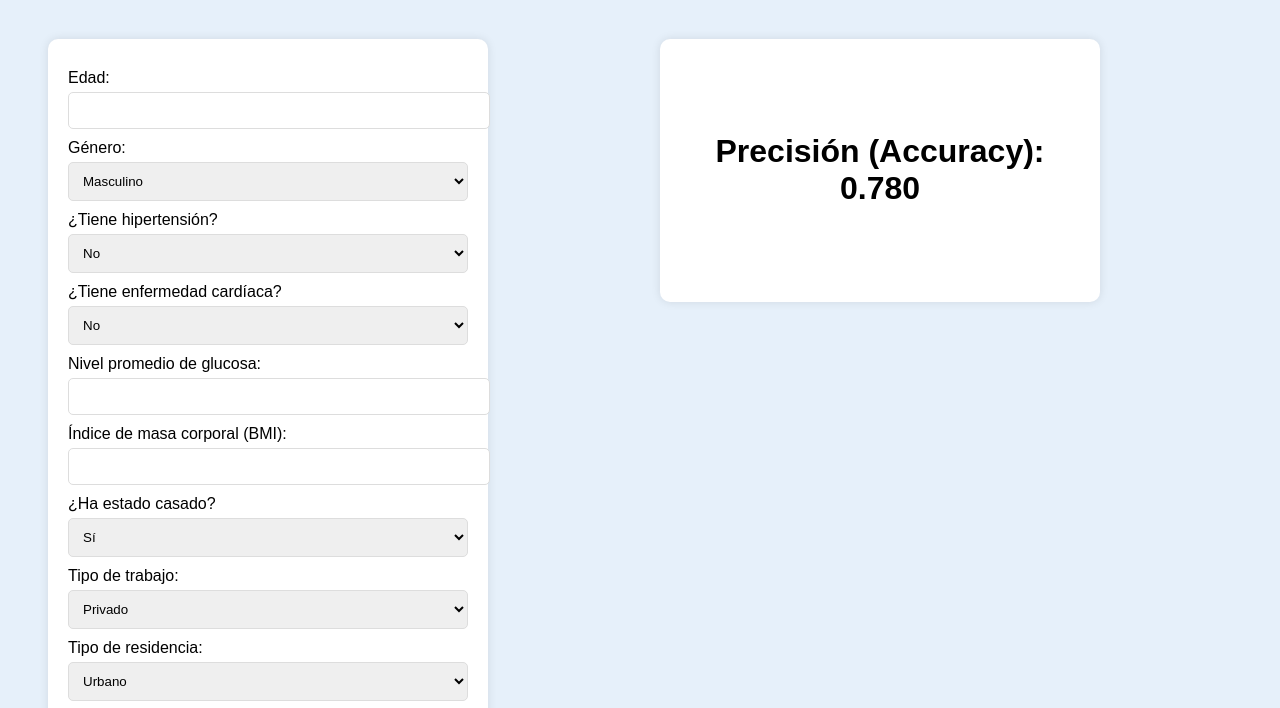
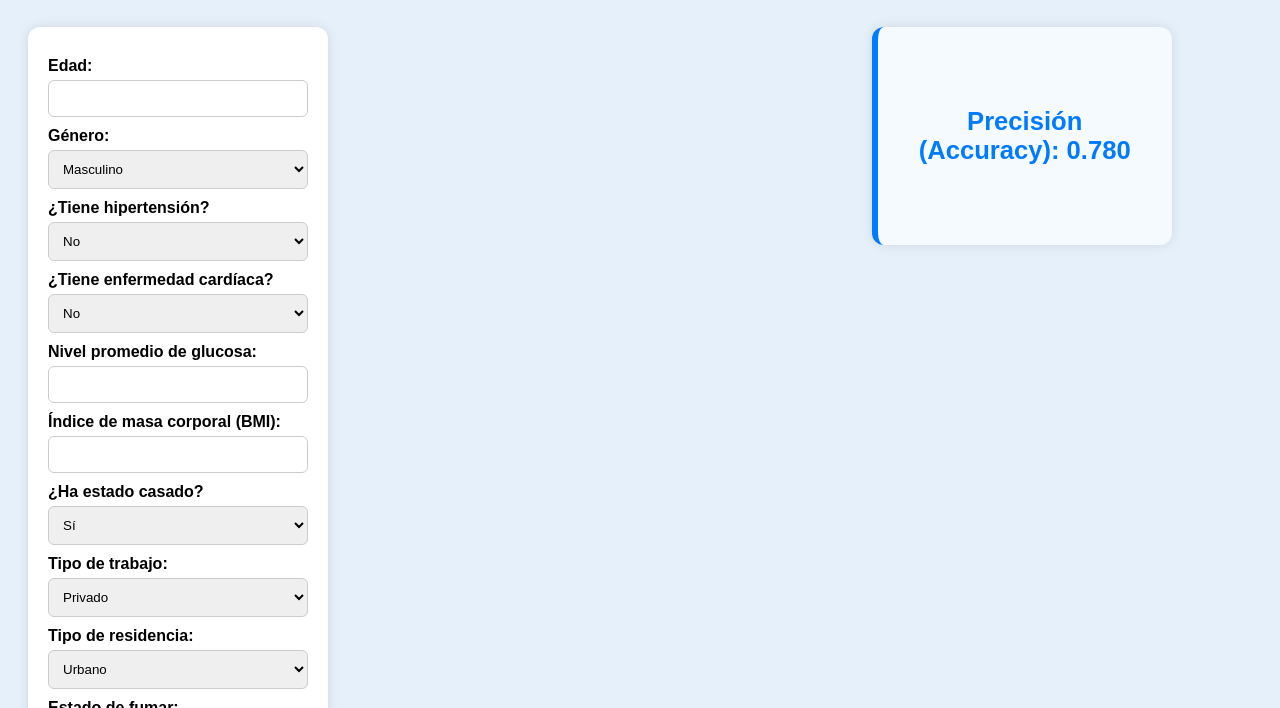
Before and after one commit to AnibalLopez0/CID, a plain HTML site: page index.html in a window 1280 px wide. Shown: the part 89-797 px from the top of the page. Drawn offline with Linux system fonts and the light colour scheme.

Commit message:
Update style.css

```diff
--- a/style.css
+++ b/style.css
@@ -6,7 +6,9 @@ body {
 
   h1 {
     color: #333;
+    display: block;
     text-align: center;
+    margin-bottom: 30px;
   }
 
   .contenedor {
@@ -14,64 +16,58 @@ h1 {
     flex-direction: row;
     justify-content: space-between;
     align-items: flex-start;
-  gap: 40px;
-  padding: 20px;
+    gap: 20px;
+    flex-wrap: wrap;
   }
 
-/* Columna izquierda */
-.columna-izquierda {
-  flex: 1;
-}
-
-/* Columna derecha */
-.columna-derecha {
-  flex: 1;
-  display: flex;
-  flex-direction: column;
-  gap: 20px;
+  form, #resultado, #R2 {
+    background-color: #fff;
+    padding: 20px;
+    border-radius: 12px;
+    box-shadow: 0 0 12px rgba(0, 0, 0, 0.1);
+    width: 30%;
+    min-width: 300px;
+    box-sizing: border-box;
   }
 
   form {
-  background-color: #fff;
-  padding: 20px;
-  border-radius: 10px;
-  box-shadow: 0 0 10px rgba(0, 0, 0, 0.1);
-  width: 400px;
+    flex-grow: 1;
+  }
+
+  #resultado {
+    display: none;
+  }
+
+  #resultado.mostrar {
+    display: block;
   }
 
   #R2 {
-  background-color: #fff;
-  border-radius: 10px;
-  box-shadow: 0 0 10px rgba(0, 0, 0, 0.1);
-  padding: 20px;
-  width: 400px;
+    background-color: #f5faff;
     text-align: center;
-}
-
-#resultado {
-  margin-top: 0;
-  padding: 20px;
-  background-color: #e7f4e7;
-  border: 1px solid #b0e0b0;
-  border-radius: 10px;
-  width: 400px;
+    font-size: 1.3rem;
+    border-left: 6px solid #007bff;
+    font-weight: bold;
   }
 
   h6 {
-  font-size: xx-large;
+    font-size: 1.6rem;
+    color: #007bff;
   }
 
   label {
     margin-top: 10px;
     display: block;
+    font-weight: bold;
   }
 
   input, select {
     width: 100%;
     padding: 10px;
     margin-top: 5px;
-  border: 1px solid #ddd;
-  border-radius: 5px;
+    border: 1px solid #ccc;
+    border-radius: 6px;
+    box-sizing: border-box;
   }
 
   button {
@@ -80,8 +76,11 @@ button {
     background-color: #007bff;
     color: white;
     border: none;
-  border-radius: 5px;
+    border-radius: 6px;
     cursor: pointer;
+    width: 100%;
+    font-weight: bold;
+    transition: background-color 0.3s;
   }
 
   button:hover {
```
Lines whose indentation alone changed are shown as unchanged.
